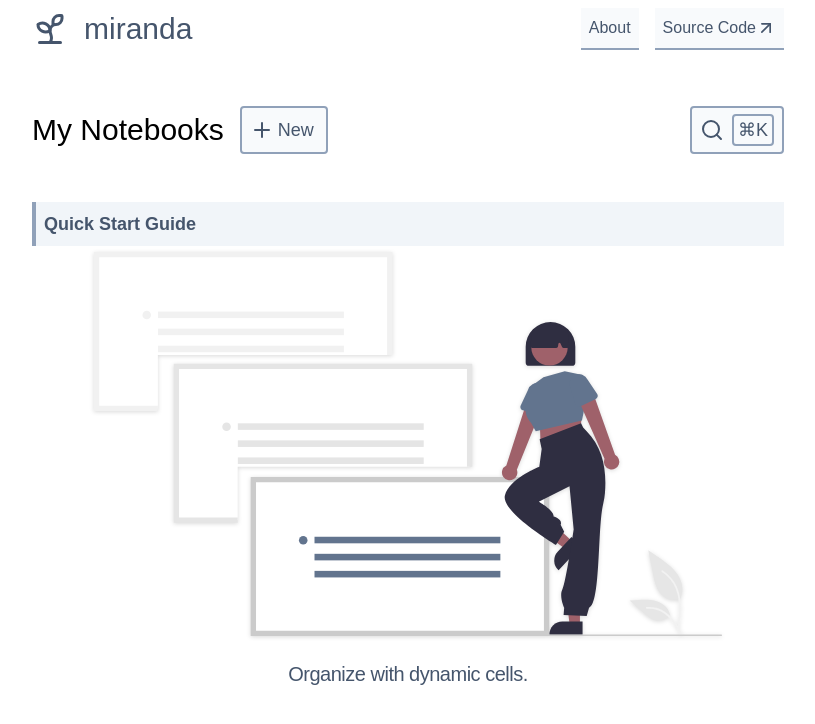
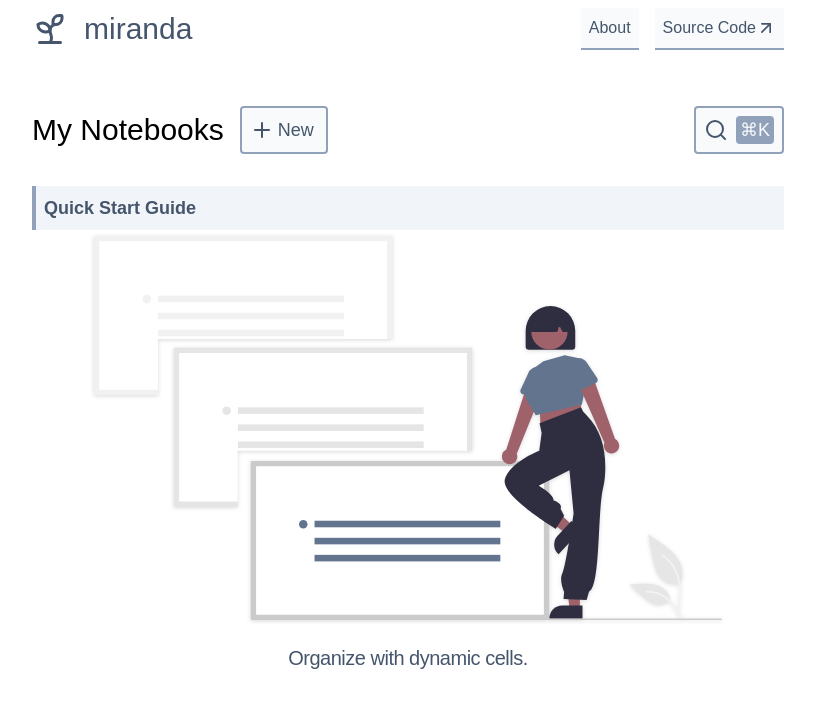
Before and after one commit to manishambre5/miranda, a React (Vite) app: page / in a window 1280 px wide. Shown: the top 724 px of the page, without its empty margins (232-1047 px from the left). Built offline with nearby package versions, Linux system fonts and the light colour scheme; a web font is replaced by a local one.

Commit message:
UI fixes

```diff
--- a/src/RootLayout.tsx
+++ b/src/RootLayout.tsx
@@ -6,7 +6,7 @@ import { SearchProvider } from "./SearchModalContext";
 const RootLayout = () => {
   return (
     <SearchProvider>
-      <div className="xl:px-64 font-primary">
+      <div className="md:px-24 lg:px-40 xl:px-64 font-primary">
         <Header />
         <Search />
 
--- a/src/components/FeatureSpotlight.tsx
+++ b/src/components/FeatureSpotlight.tsx
@@ -1,19 +1,25 @@
-import { useState, useEffect } from 'react';
+import { useState, useEffect, type ReactElement } from 'react';
 
 import notebookIcon from '../assets/undraw_notebook_jy1h.svg';
 import cellsIcon from '../assets/undraw_notes_dyq8.svg';
 import guideIcon from '../assets/undraw_work-in-progress_m95a.svg';
 
-const SLIDES = [
-  { src: notebookIcon, tagline: 'Capture your thoughts in a miranda notebook.' },
+interface Slide {
+  src: string;
+  tagline: string;
+}
+
+const SLIDES: readonly Slide[] = [
+  { src: notebookIcon, tagline: 'Capture your thoughts in a notebook.' },
   { src: cellsIcon, tagline: 'Organize with dynamic cells.' },
   { src: guideIcon, tagline: 'Check out the Quick Start Guide to get started!' },
 ];
 
-const FeatureSpotlight = () => {
+const FeatureSpotlight = (): ReactElement | null => {
   const [index, setIndex] = useState(0);
 
   useEffect(() => {
+
     const timer = setInterval(() => {
       setIndex((prev) => (prev + 1) % SLIDES.length);
     }, 4000);
@@ -26,7 +32,7 @@ const FeatureSpotlight = () => {
       <div className="relative w-full h-96 flex items-center justify-center">
         {SLIDES.map((slide, i) => (
             <div key={slide.src} className={`absolute inset-0 flex flex-col items-center justify-center transition-all duration-1000 ease-in-out ${i === index ? "opacity-100 visible" : "opacity-0 invisible"}`}>
-                <img src={slide.src} alt={slide.tagline} className="w-full h-full mb-6 drop-shadow-sm transition-transform duration-700" />
+                <img src={slide.src} alt="" className="w-full h-full mb-6 drop-shadow-sm transition-transform duration-700 object-contain" />
                 <p className="text-balance text-xl font-medium tracking-tight text-slate-600">
                     {slide.tagline}
                 </p>
--- a/src/components/Notebooks.tsx
+++ b/src/components/Notebooks.tsx
@@ -48,15 +48,15 @@ const Notebooks = () => {
 
   return (
     <div className="flex flex-col gap-4">
-        <div className="py-4 flex items-center justify-center gap-2 sm:gap-4 flex-nowrap">
+        <div className="pt-4 flex items-center justify-center gap-2 sm:gap-4 flex-nowrap">
             <h1 className="text-nowrap">My Notebooks</h1>
-            <Link to={"/new"} className="border-2 border-slate-400 px-2 bg-slate-50 text-slate-600 hover:border-slate-600 hover:text-slate-900 transition-colors rounded-sm flex justify-between items-center h-12">
+            <Link to={"/new"} className="border-2 border-slate-400 px-2 bg-slate-50 text-slate-600 hover:border-slate-600 hover:text-slate-900 transition-colors rounded-sm flex justify-between items-center h-10 sm:h-12">
                 <Plus className="w-6 h-6" />
                 <p className="text-lg p-1">New</p>
             </Link>
-            <button className="ml-auto border-2 border-slate-400 px-2 bg-slate-50 text-slate-600 hover:border-slate-600 hover:text-slate-900 transition-colors rounded-sm flex justify-between items-center gap-2 h-12" name="search-button" onClick={openSearchButton}>
+            <button className="ml-auto border-2 border-slate-400 px-2 bg-slate-50 text-slate-600 hover:border-slate-600 hover:text-slate-900 transition-colors rounded-sm flex justify-between items-center gap-2 h-10 sm:h-12" name="search-button" onClick={openSearchButton}>
                 <Search className="w-6 h-6" />
-                <p className="text-lg px-1 border-2 border-slate-400 rounded-sm">⌘K</p>
+                <p className="text-lg px-1 bg-slate-400 text-slate-50 rounded-sm">⌘K</p>
             </button>
         </div>
 
```
